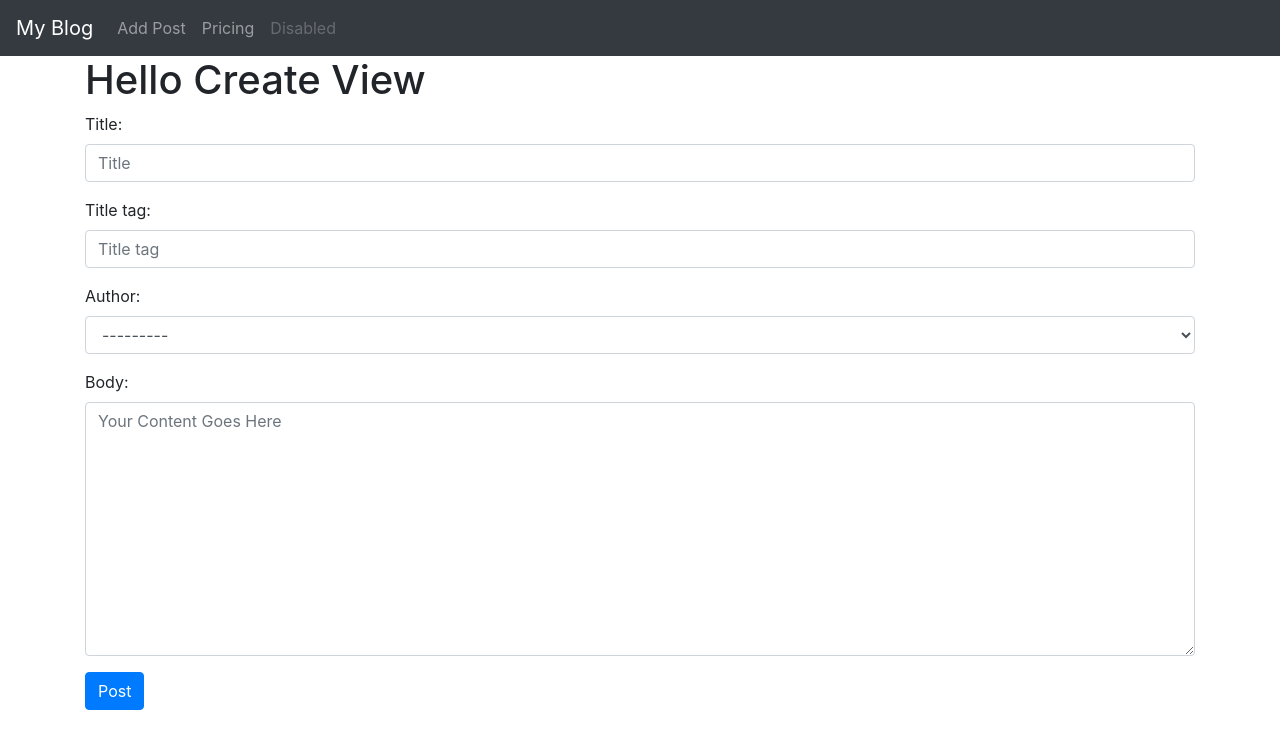
After one commit to Fayaz409/BlogWithDjango, a Django app: page /create_post in a window 1280 px wide. The commit adds this page. Shown: the top 749 px of the page. Run offline with Django 5.2, Linux system fonts and the light colour scheme; data comes from the database, SQL or seed files in the repository; both versions use the stored data as it was after the commit; some libraries are stand-ins or nearby versions.

Commit message:
Build Post Article and Edit/Update Pages

```diff
--- /dev/null
+++ b/blogproject/blogapp/forms.py
@@ -0,0 +1,13 @@
+from django import forms
+from .models import Post
+
+class PostForm(forms.ModelForm):
+    class Meta:
+        model =Post
+        fields=('title','title_tag','author','body')
+        widgets={
+            'title':forms.TextInput(attrs={'class':'form-control','placeholder':'Title'}),
+            'title_tag':forms.TextInput(attrs={'class':'form-control','placeholder':'Title tag'}),
+            'body':forms.Textarea(attrs={'class':'form-control','placeholder':'Your Content Goes Here'}),
+            'author':forms.Select(attrs={'class':'form-control','placeholder':'Author'}),
+        }
--- a/blogproject/blogapp/models.py
+++ b/blogproject/blogapp/models.py
@@ -1,10 +1,14 @@
 from django.db import models
 from django.contrib.auth.models import User
+from django.urls import reverse
 # Create your models here.
 
 class Post(models.Model):
     title=models.CharField(max_length=255)
+    title_tag=models.CharField(max_length=255 )
     author=models.ForeignKey(User,on_delete=models.CASCADE)
     body=models.TextField()
     def __str__(self):
         return f'{self.author} | {self.title}'
+    def get_absolute_url(self):
+        return reverse('home')
--- /dev/null
+++ b/blogproject/blogapp/templates/blogapp/base.html
@@ -0,0 +1,28 @@
+<!doctype html>
+<html lang="en">
+  <head>
+    <!-- Required meta tags -->
+    <meta charset="utf-8">
+    <meta name="viewport" content="width=device-width, initial-scale=1, shrink-to-fit=no">
+
+    <!-- Bootstrap CSS -->
+    <link rel="stylesheet" href="https://cdn.jsdelivr.net/npm/bootstrap@4.0.0/dist/css/bootstrap.min.css" integrity="sha384-Gn5384xqQ1aoWXA+058RXPxPg6fy4IWvTNh0E263XmFcJlSAwiGgFAW/dAiS6JXm" crossorigin="anonymous">
+
+    <title>Hello, world!</title>
+  </head>
+  <body>
+    {% include 'blogapp/navbar.html'%}
+    <div class="container">
+
+        {% block content%}
+
+        {% endblock %}
+    </div>
+
+    <!-- Optional JavaScript -->
+    <!-- jQuery first, then Popper.js, then Bootstrap JS -->
+    <script src="https://code.jquery.com/jquery-3.2.1.slim.min.js" integrity="sha384-KJ3o2DKtIkvYIK3UENzmM7KCkRr/rE9/Qpg6aAZGJwFDMVNA/GpGFF93hXpG5KkN" crossorigin="anonymous"></script>
+    <script src="https://cdn.jsdelivr.net/npm/popper.js@1.12.9/dist/umd/popper.min.js" integrity="sha384-ApNbgh9B+Y1QKtv3Rn7W3mgPxhU9K/ScQsAP7hUibX39j7fakFPskvXusvfa0b4Q" crossorigin="anonymous"></script>
+    <script src="https://cdn.jsdelivr.net/npm/bootstrap@4.0.0/dist/js/bootstrap.min.js" integrity="sha384-JZR6Spejh4U02d8jOt6vLEHfe/JQGiRRSQQxSfFWpi1MquVdAyjUar5+76PVCmYl" crossorigin="anonymous"></script>
+  </body>
+</html>
--- /dev/null
+++ b/blogproject/blogapp/templates/blogapp/create_post.html
@@ -0,0 +1,10 @@
+{% extends 'blogapp/base.html'%}
+
+{% block content%}
+<h1>Hello Create View</h1>
+<form method="post" action="">
+    {%csrf_token%}
+    {{form.as_p}}
+    <button type="submit" class="btn btn-primary">Post</button>
+</form>
+{% endblock%}
--- /dev/null
+++ b/blogproject/blogapp/templates/blogapp/navbar.html
@@ -0,0 +1,20 @@
+
+<nav class="navbar navbar-expand-lg navbar-dark bg-dark">
+    <a class="navbar-brand" href="{% url 'home'%}">My Blog</a>
+    <button class="navbar-toggler" type="button" data-toggle="collapse" data-target="#navbarNav" aria-controls="navbarNav" aria-expanded="false" aria-label="Toggle navigation">
+      <span class="navbar-toggler-icon"></span>
+    </button>
+    <div class="collapse navbar-collapse" id="navbarNav">
+      <ul class="navbar-nav">
+        <li class="nav-item">
+          <a class="nav-link" href="{% url 'create_post'%}">Add Post</a>
+        </li>
+        <li class="nav-item">
+          <a class="nav-link" href="#">Pricing</a>
+        </li>
+        <li class="nav-item">
+          <a class="nav-link disabled" href="#">Disabled</a>
+        </li>
+      </ul>
+    </div>
+  </nav>
--- a/blogproject/blogapp/urls.py
+++ b/blogproject/blogapp/urls.py
@@ -1,6 +1,10 @@
 from django.urls import path
-from . import views
+from .views import PostView,DetailPost,CreatePost,UpdatePost
 
 urlpatterns = [
-    path('',views.index,name='home'),
+    path('',PostView.as_view(),name='home'),
+    path('detail_post/<int:pk>',DetailPost.as_view(),name='detail_post'),
+    path('create_post',CreatePost.as_view(),name='create_post'),
+    path('article/edit/<int:pk>',UpdatePost.as_view(),name='update_post')
+
 ]
--- a/blogproject/blogapp/views.py
+++ b/blogproject/blogapp/views.py
@@ -1,5 +1,27 @@
 from django.shortcuts import render
+from .models import Post
+from .forms import PostForm
+from django.views.generic import ListView,DeleteView,UpdateView,CreateView,DetailView
+# Create your views here.
+# def index(request):
+#     return render(request,'blogapp/index.html')
 
-# Create your views here.
-def index(request):
-    return render(request,'blogapp/index.html')
+class PostView(ListView):
+    model = Post
+    template_name='blogapp/index.html'
+
+class DetailPost(DetailView):
+    model=Post
+    template_name='blogapp/detail_post.html'
+
+class UpdatePost(UpdateView):
+    model= Post
+    # form_class=PostForm
+    template_name='blogapp/update_post.html'
+    fields=['title','title_tag','body']
+
+class CreatePost(CreateView):
+    model= Post
+    form_class=PostForm
+    template_name='blogapp/create_post.html'
+    # fields='__all__'
```
Also changed, not shown: blogproject/blogapp/templates/blogapp/detail_post.html (added, +11 -0 lines), blogproject/blogapp/templates/blogapp/index.html (+11 -11 lines), blogproject/blogapp/templates/blogapp/update_post.html (added, +10 -0 lines), blogproject/blogapp/migrations/0002_post_title_tag.py (added), blogproject/db.sqlite3.
